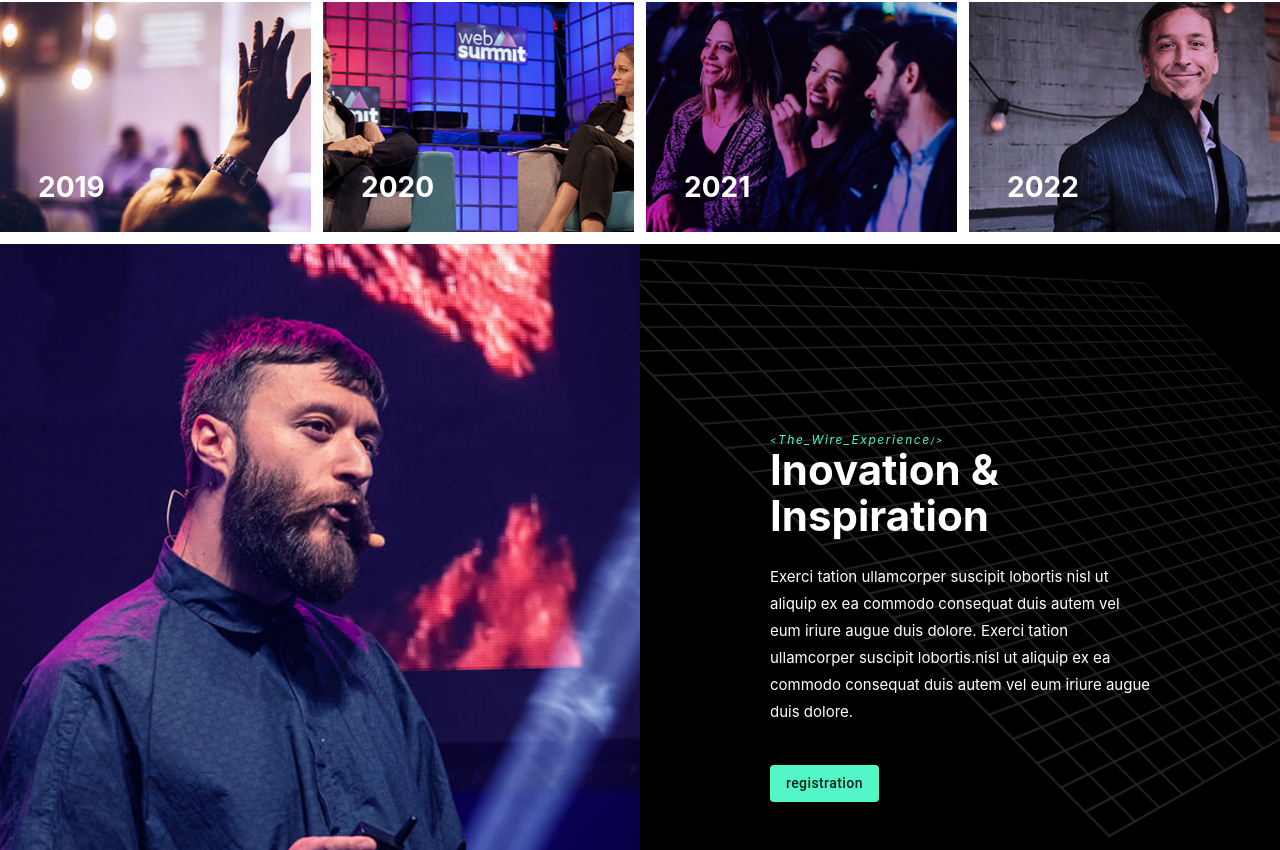
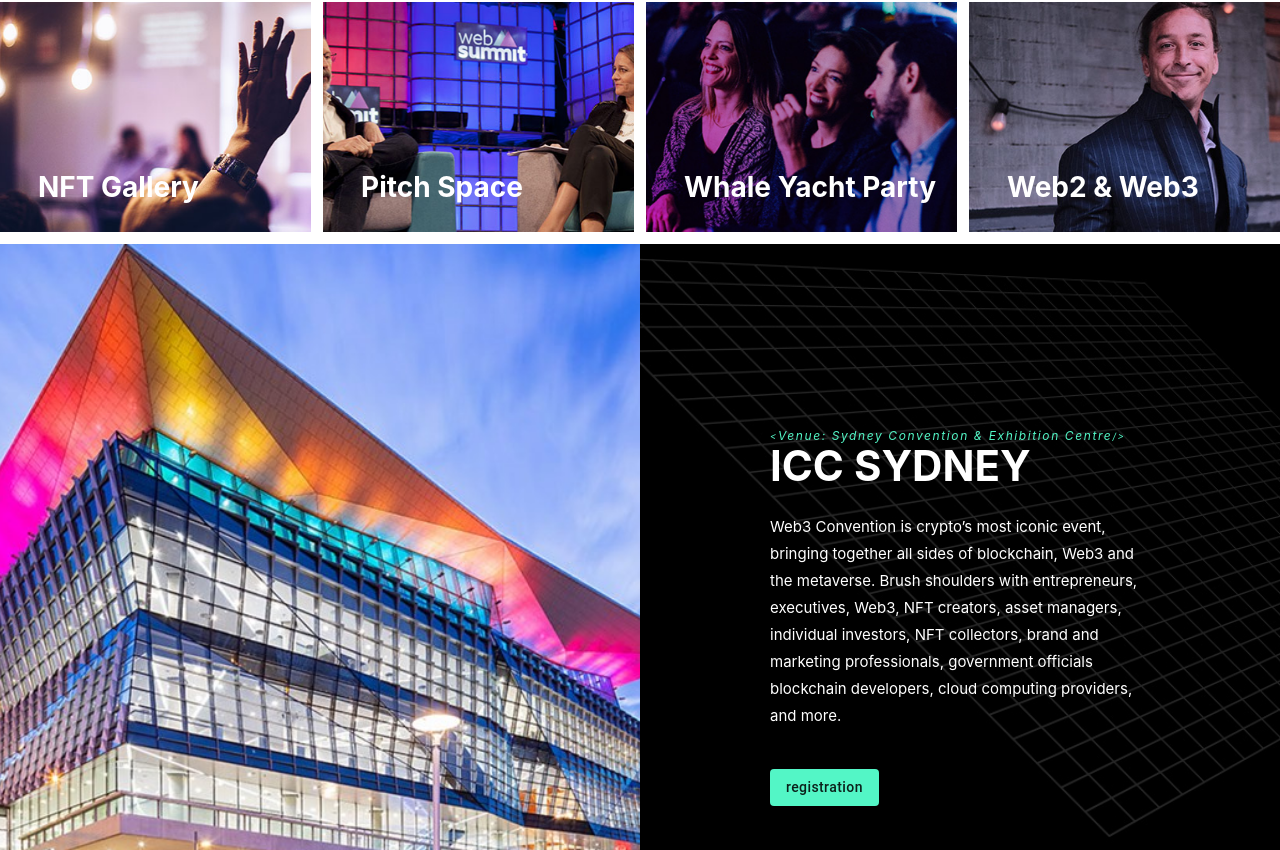
Before and after one commit to Flora-Meng/web3convention, a Next.js app: page / in a window 1280 px wide. Shown: the part 710-1560 px from the top of the page. Built offline with nearby package versions, Linux system fonts and the light colour scheme.

Commit message:
change text

```diff
--- a/src/components/Pages/Home/HomeBanner/bannerInfo.json
+++ b/src/components/Pages/Home/HomeBanner/bannerInfo.json
@@ -1,6 +1,6 @@
 {
-	"title": "Inovation & Inspiration",
-	"subtitle": "The_Wire_Experience",
-	"description": "Exerci tation ullamcorper suscipit lobortis nisl ut aliquip ex ea commodo consequat duis autem vel eum iriure augue duis dolore. Exerci tation ullamcorper suscipit lobortis.nisl ut aliquip ex ea commodo consequat duis autem vel eum iriure augue duis dolore.",
-	"imageSrc": "/images/demo/main-home-banner-1.jpg"
+	"title": "ICC SYDNEY",
+	"subtitle": "Venue: Sydney Convention & Exhibition Centre",
+	"description": "Web3 Convention is crypto’s most iconic event, bringing together  all sides of blockchain, Web3 and the metaverse. Brush shoulders with entrepreneurs, executives, Web3, NFT creators, asset managers, individual investors, NFT collectors, brand and marketing professionals, government officials blockchain developers, cloud computing providers, and more.",
+	"imageSrc": "/images/icc.jpeg"
 }
--- a/src/components/Pages/Home/HomeCarousel/carouselList.json
+++ b/src/components/Pages/Home/HomeCarousel/carouselList.json
@@ -11,7 +11,7 @@
 		"title": "Web3 Hackathon",
 		"subtitle": "< Australia, May 25 - July 23 2023 />",
 		"description": "Web3 Hackathon is Australia most premier annual hackathon event catered to a global audience to support the next generation of Web3 innovation and products.",
-		"imageSrc": "/images/demo/main-slider-background-3.jpg"
+		"imageSrc": "/images/main-slider-hackathon.webp"
 	},
 	{
 		"_id": "3",
--- a/src/components/Pages/Home/HomeCarousel/components/CarouseItem/CarouseItem.tsx
+++ b/src/components/Pages/Home/HomeCarousel/components/CarouseItem/CarouseItem.tsx
@@ -54,6 +54,7 @@ const Title = styled.h2`
 	margin: 0;
 	margin-bottom: 16px;
 	opacity: 0;
+	text-shadow: 0 0 10px #000000;
 	${animation('fade-in-opacity-transform-to-left', '1s', 'ease', '0.7s', '1')};
 	${animationFillMode()};
 	@media ${devices.tablet} {
@@ -67,9 +68,10 @@ const Subtitle = styled.p`
 	letter-spacing: 0.05rem;
 	margin: 0;
 	margin-bottom: 8px;
+	opacity: 0;
+	text-shadow: 0 0 10px #000000;
 	${animation('fade-in-opacity-transform-to-left', '1s', 'ease', '0.5s', '1')};
 	${animationFillMode()};
-	opacity: 0;
 
 	@media ${devices.tablet} {
 		font-size: 18px;
--- a/src/components/Pages/Home/HomeImageList/imageList.json
+++ b/src/components/Pages/Home/HomeImageList/imageList.json
@@ -1,25 +1,25 @@
 [
 	{
 		"_id": "1",
-		"label": "2019",
+		"label": "NFT Gallery",
 		"imageSrc": "/images/demo/h1-banner-1.jpg",
 		"href": "/#"
 	},
 	{
 		"_id": "2",
-		"label": "2020",
+		"label": "Pitch Space",
 		"imageSrc": "/images/demo/h1-banner-2.jpg",
 		"href": "/#"
 	},
 	{
 		"_id": "3",
-		"label": "2021",
+		"label": "Whale Yacht Party",
 		"imageSrc": "/images/demo/h1-banner-3.jpg",
 		"href": "/#"
 	},
 	{
 		"_id": "4",
-		"label": "2022",
+		"label": "Web2 & Web3",
 		"imageSrc": "/images/demo/h1-banner-4.jpg",
 		"href": "/#"
 	}
```
Also changed, not shown: public/images/icc.jpeg (added), public/images/main-slider-hackathon.webp (added).
